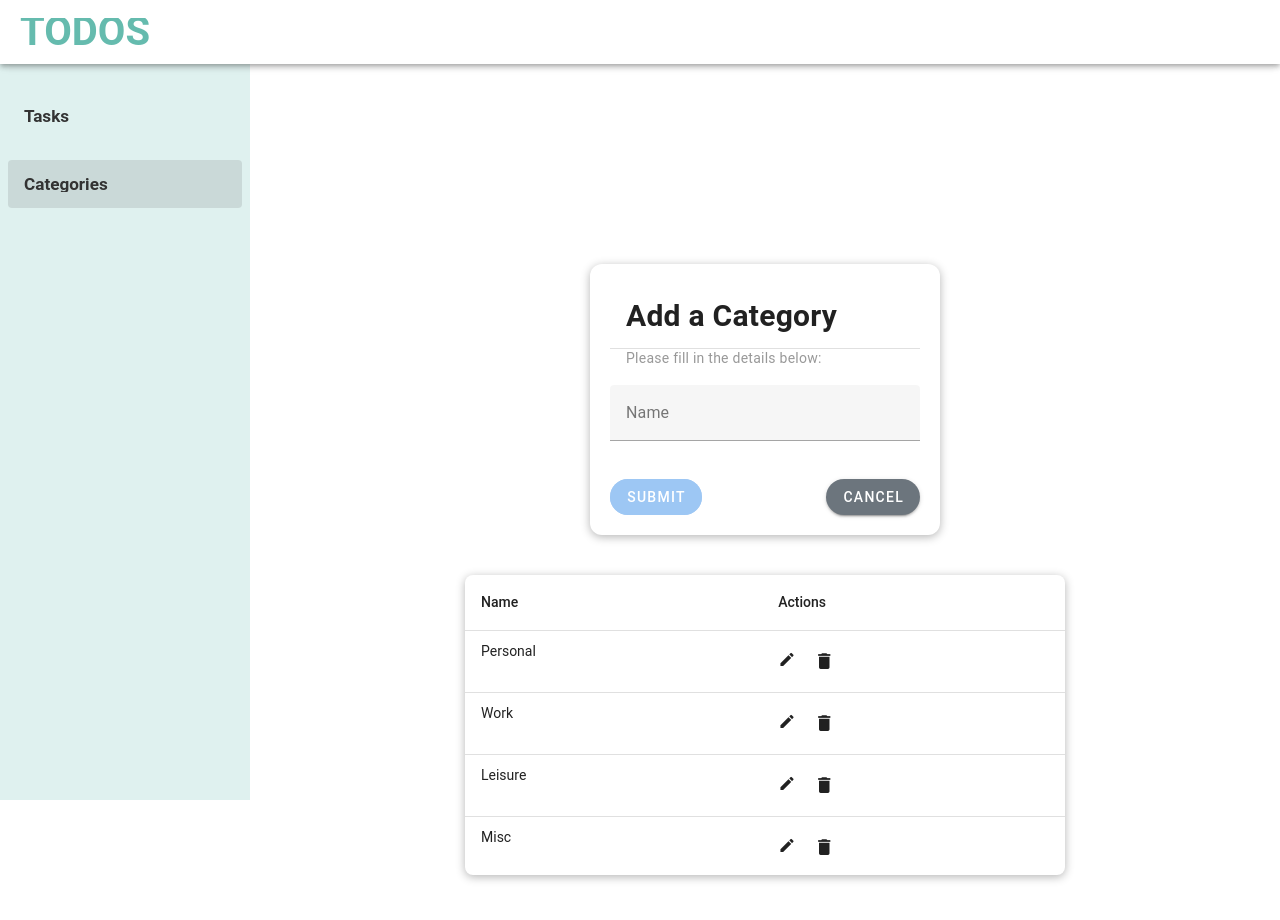
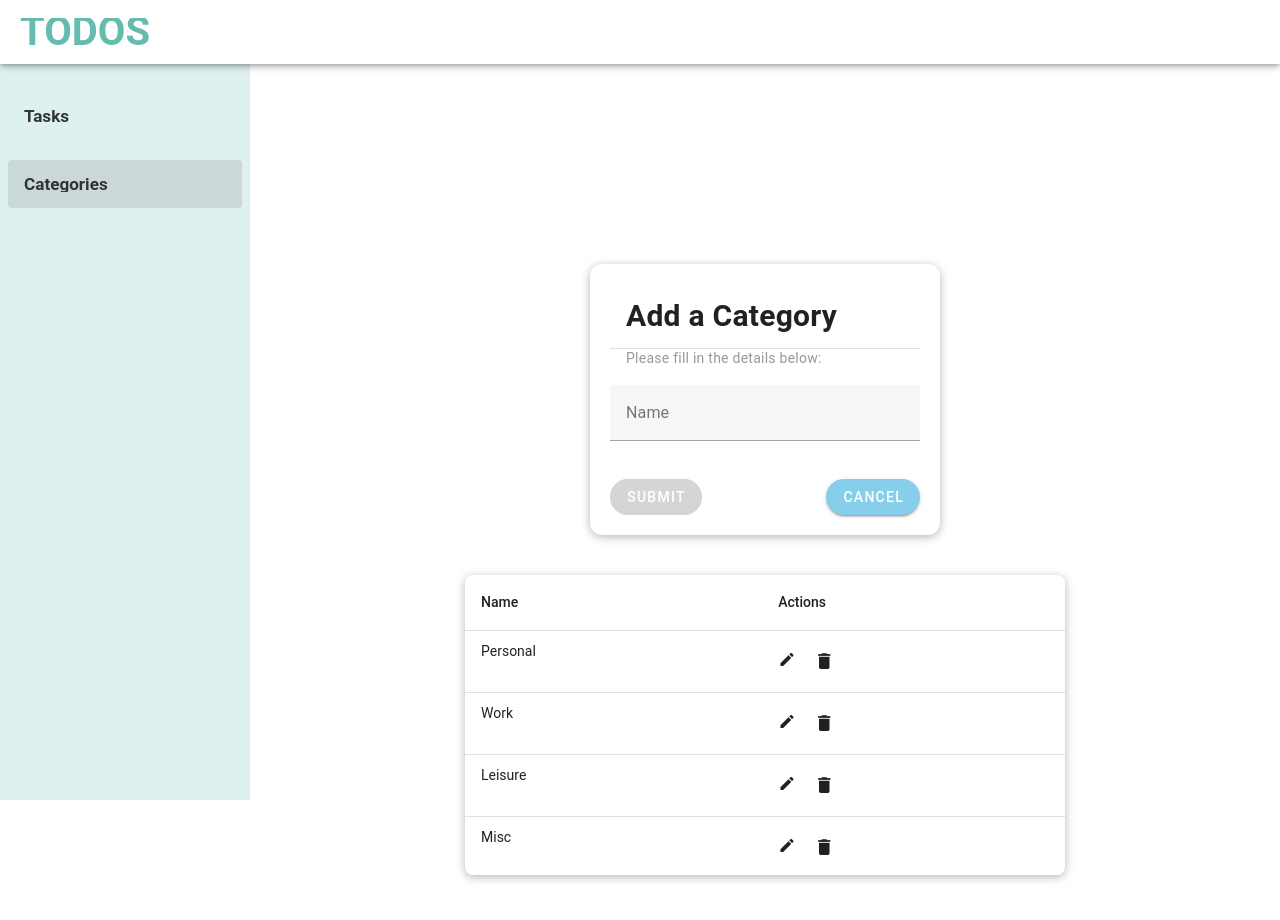
Before and after one commit to marinelakal/To-do-App, a Vue app: page /categories in a window 1280 px wide. Shown: the top 920 px of the page. Built offline with nearby package versions, Linux system fonts and the light colour scheme.

Commit message:
Highlight Page Action Buttons

```diff
--- a/src/components/Categories/TheCategory.vue
+++ b/src/components/Categories/TheCategory.vue
@@ -18,7 +18,7 @@
         ></v-text-field>
 
         <div class="button-container">
-          <v-btn class="submit-btn" type="submit" :disabled="!valid">
+          <v-btn class="submit-btn" :class="{'disabled-button': !valid}" type="submit" :disabled="!valid">
             submit
           </v-btn>
           <v-btn class="clear-btn" @click="reset">
@@ -105,19 +105,24 @@ const reset = () => {
 .button-container {
   display: flex;
   justify-content: space-between;
+  color: white;
 }
 
 .submit-btn {
-  background-color: #4996e9;
-  color: white;
+  background-color: #004080;
 }
 
 .clear-btn {
-  background-color: #6c757d;
-  color: white;
+  background-color: #87ceeb;
 }
 
 .submit-btn:hover, .clear-btn:hover {
   opacity: 0.9;
 }
+
+.disabled-button {
+  background-color: #b0b0b0;
+  color: white;
+}
+
 </style>
--- a/src/components/Tasks/TheTaskForm.vue
+++ b/src/components/Tasks/TheTaskForm.vue
@@ -40,8 +40,8 @@
       </v-container>
 
       <div class="button-container">
-        <v-btn class="me-4" type="submit" :disabled="!valid">submit</v-btn>
-        <v-btn @click="reset">cancel</v-btn>
+        <v-btn class="submit-btn" :class="{'disabled-button': !valid}" type="submit" :disabled="!valid">submit</v-btn>
+        <v-btn class="clear-btn" @click="reset">cancel</v-btn>
       </div>
     </v-form>
   </v-sheet>
@@ -165,6 +165,24 @@ function submit() {
 
 .button-container {
   display: flex;
-  justify-content: flex-end;
+  justify-content: space-between;
+  color: white ;
 }
+
+.submit-btn {
+  background-color: #004080;
+}
+
+.clear-btn {
+  background-color: #87ceeb;
+}
+
+.submit-btn:hover, .clear-btn:hover {
+  opacity: 0.9;
+}
+
+.disabled-button {
+  background-color: #b0b0b0;
+}
+
 </style>
```
